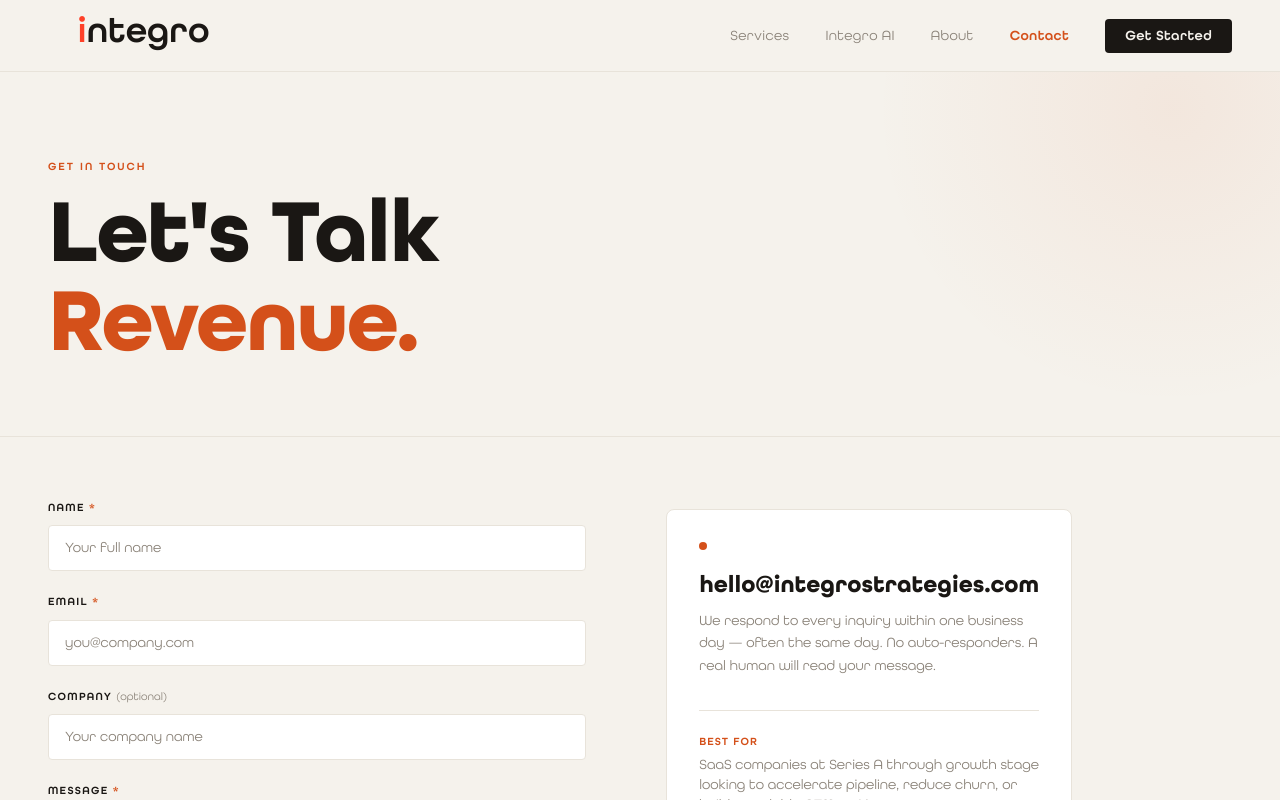
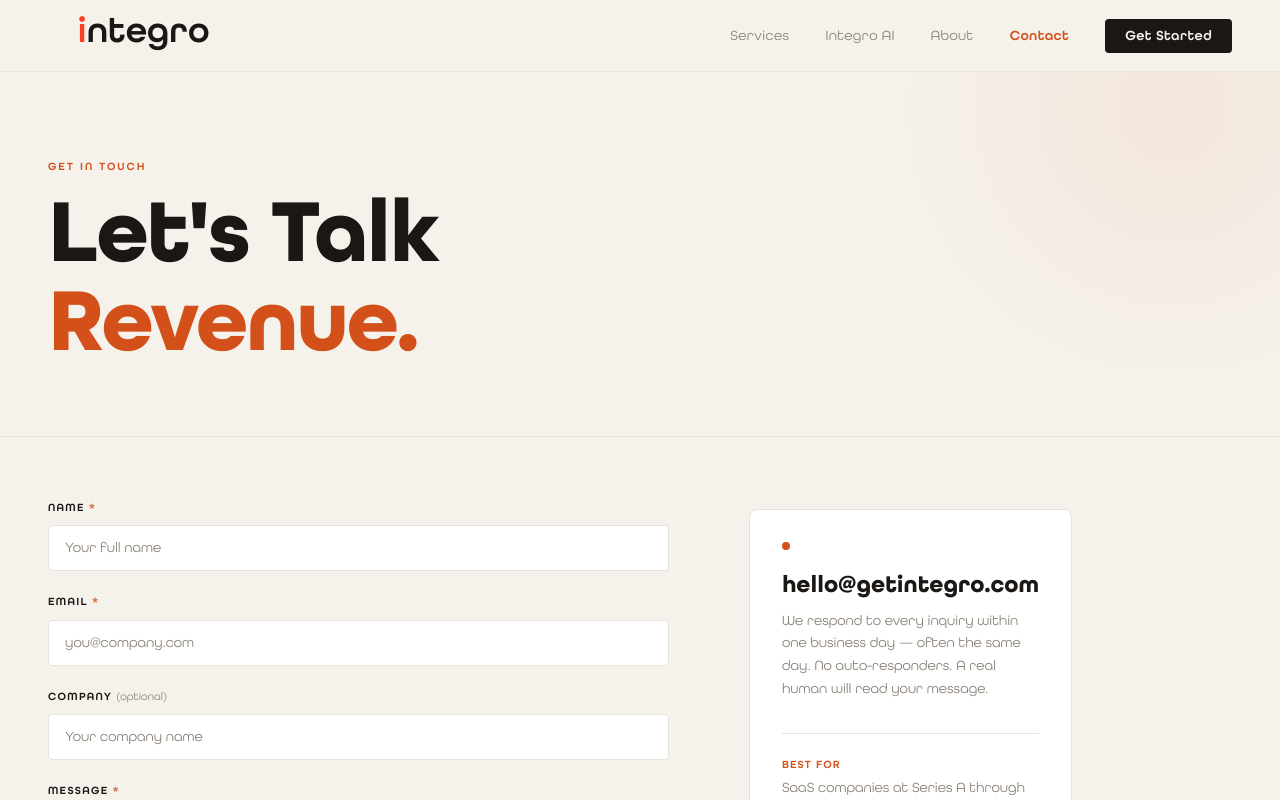
Before and after one commit to ja1barra/integro-website, a Next.js app: page /contact in a window 1280 px wide. Shown: the top 800 px of the page. Built offline with nearby package versions, Linux system fonts and the light colour scheme.

Commit message:
Update contact email from integrostrategies.com to getintegro.com
https://claude.ai/code/session_01PCEBo4YwTSTT7kq6cgt59c

```diff
--- a/app/contact/page.tsx
+++ b/app/contact/page.tsx
@@ -201,7 +201,7 @@ export default function ContactPage() {
             <div className="border border-warm rounded-lg p-8 bg-white">
               <div className="w-2 h-2 bg-orange rounded-full mb-5" />
               <h2 className="font-display text-2xl mb-2">
-                hello@integrostrategies.com
+                hello@getintegro.com
               </h2>
               <p className="text-sm text-mid font-light leading-relaxed mb-8">
                 We respond to every inquiry within one business day — often the
--- a/app/page.tsx
+++ b/app/page.tsx
@@ -143,7 +143,7 @@ export default function Home() {
               Human-first is non-negotiable. AI handles the work that doesn&apos;t need a human. Your strategists approve every output, manage every relationship, and steer every campaign.
             </p>
             <a
-              href="mailto:hello@integrostrategies.com?subject=Integro AI Demo"
+              href="mailto:hello@getintegro.com?subject=Integro AI Demo"
               className="inline-block bg-orange border-2 border-orange text-white px-8 py-4 rounded text-sm font-mono tracking-wide hover:bg-[#c04415] hover:border-[#c04415] transition-all duration-200 hover:-translate-y-0.5"
             >
               Request Early Access
@@ -183,7 +183,7 @@ export default function Home() {
             Integro AI is currently in private development. Be the first to know when we launch — and get early access pricing.
           </p>
           <a
-            href="mailto:hello@integrostrategies.com?subject=Integro AI Early Access"
+            href="mailto:hello@getintegro.com?subject=Integro AI Early Access"
             className="inline-block mt-8 bg-ink text-cream px-8 py-4 rounded text-sm font-mono tracking-wide border-2 border-ink hover:bg-orange hover:border-orange transition-all duration-200 hover:-translate-y-0.5"
           >
             Join the Waitlist
```
